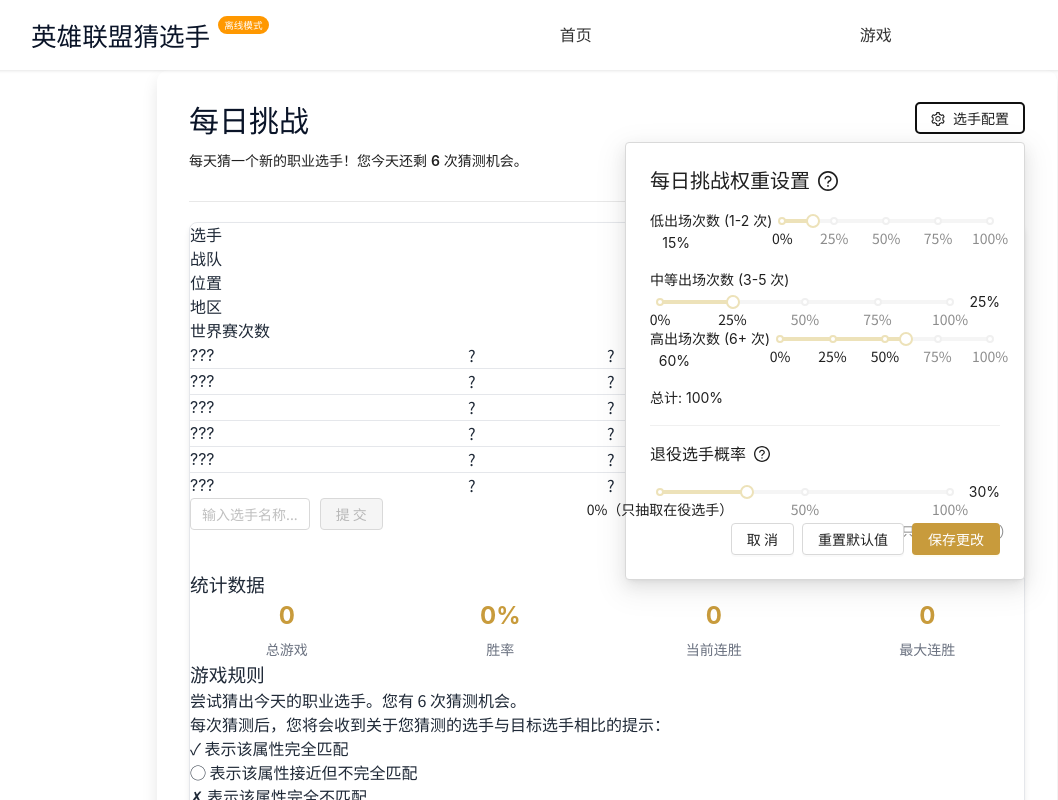
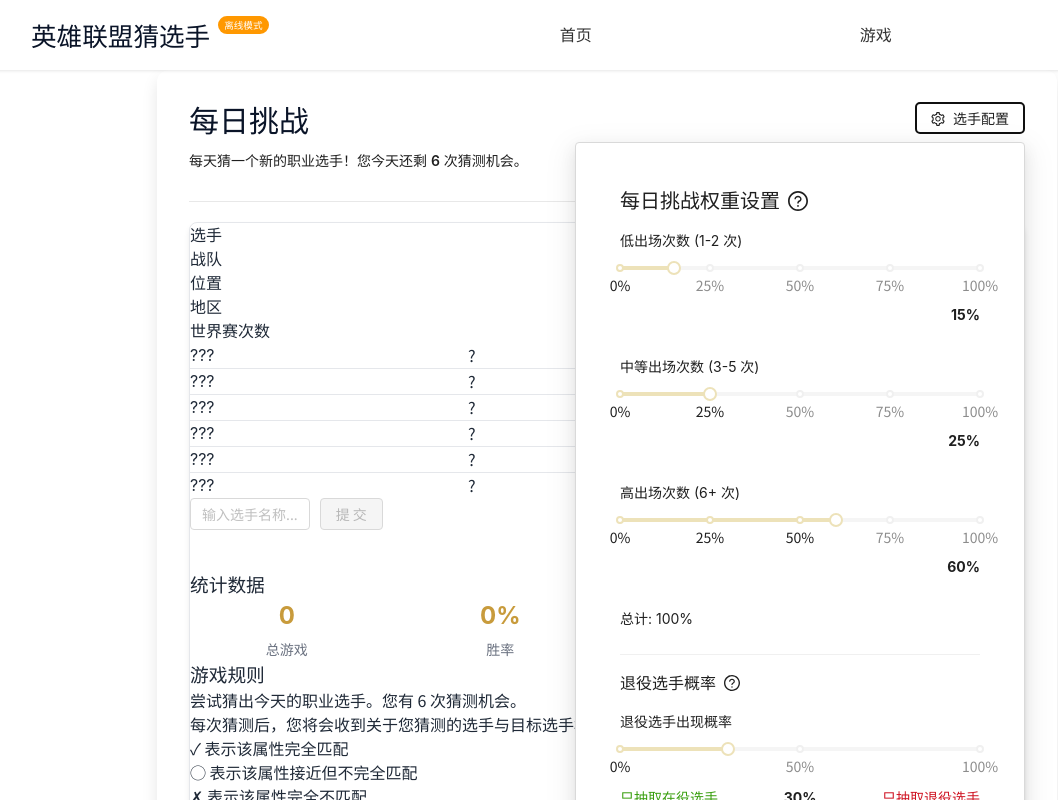
Before and after one commit to KiraEzy/LeagueProWordleFrontend, a React (Vite) app: page /daily in a window 1280 px wide. Both pictures are taken after a click on the button "选手配置". Shown: the top 800 px of the page, without its empty margins (33-1091 px from the left). Built offline with nearby package versions, Linux system fonts and the light colour scheme; no server answers.

Commit message:
minor fix css for config block

```diff
--- a/src/components/AppearanceSettings.css
+++ b/src/components/AppearanceSettings.css
@@ -11,10 +11,11 @@
   position: absolute;
   top: 40px;
   right: 0;
-  width: 400px;
+  width: 450px;
   z-index: 100;
   border: 1px solid #d9d9d9;
   box-shadow: 0 3px 6px -4px rgba(0,0,0,0.12), 0 6px 16px 0 rgba(0,0,0,0.08), 0 9px 28px 8px rgba(0,0,0,0.05);
+  padding: 20px;
 }
 
 .info-icon {
@@ -22,21 +23,25 @@
 }
 
 .weight-slider {
-  margin: 15px 0;
+  margin: 15px 0 25px;
   display: flex;
-  align-items: center;
-  flex-wrap: wrap;
+  flex-direction: column;
+  align-items: flex-start;
+}
+
+.weight-slider .ant-typography {
+  margin-bottom: 5px;
 }
 
 .weight-slider .ant-slider {
-  flex: 1;
-  margin: 0 10px;
-  min-width: 200px;
+  width: 100%;
+  margin: 5px 0;
 }
 
 .weight-value {
-  min-width: 40px;
-  text-align: right;
+  align-self: flex-end;
+  margin-top: 25px;
+  font-weight: bold;
 }
 
 .settings-actions {
@@ -56,8 +61,8 @@
 
 /* Add subtitle styling */
 .settings-card h5.ant-typography {
-  margin-top: 16px;
-  margin-bottom: 8px;
+  margin-top: 8px;
+  margin-bottom: 16px;
   display: flex;
   align-items: center;
 }
@@ -81,3 +86,42 @@
     width: 100%;
   }
 }
+
+.slider-labels {
+  display: flex;
+  justify-content: space-between;
+  width: 100%;
+  margin-top: 12px;
+  font-size: 12px;
+  position: relative;
+  padding-top: 15px;
+}
+
+.slider-label-left {
+  color: #389e0d;
+  text-align: left;
+  flex: 1;
+}
+
+.slider-label-right {
+  color: #cf1322;
+  text-align: right;
+  flex: 1;
+}
+
+/* Position the percentage value in the center */
+.slider-labels .weight-value {
+  position: absolute;
+  left: 50%;
+  transform: translateX(-50%);
+  margin-top: 0;
+  font-size: 14px;
+  background-color: white;
+  padding: 0 8px;
+  border-radius: 10px;
+}
+
+/* Adjust spacing for better visual hierarchy */
+.settings-card .ant-divider {
+  margin: 24px 0 16px;
+}
--- a/src/components/AppearanceSettings.jsx
+++ b/src/components/AppearanceSettings.jsx
@@ -263,18 +263,23 @@
           </Title>
 
           <div className="weight-slider">
+            <Text>退役选手出现概率</Text>
             <Slider
               value={tempRetiredProbability}
               onChange={handleRetiredProbabilityChange}
               min={0}
               max={100}
               marks={{
-                0: '0%（只抽取在役选手）',
+                0: '0%',
                 50: '50%',
-                100: '100%（只抽取退役选手）'
+                100: '100%'
               }}
             />
-            <Text className="weight-value">{tempRetiredProbability}%</Text>
+            <div className="slider-labels">
+              <Text className="slider-label-left">只抽取在役选手</Text>
+              <Text className="weight-value">{tempRetiredProbability}%</Text>
+              <Text className="slider-label-right">只抽取退役选手</Text>
+            </div>
           </div>
 
           <div className="settings-actions">
```
